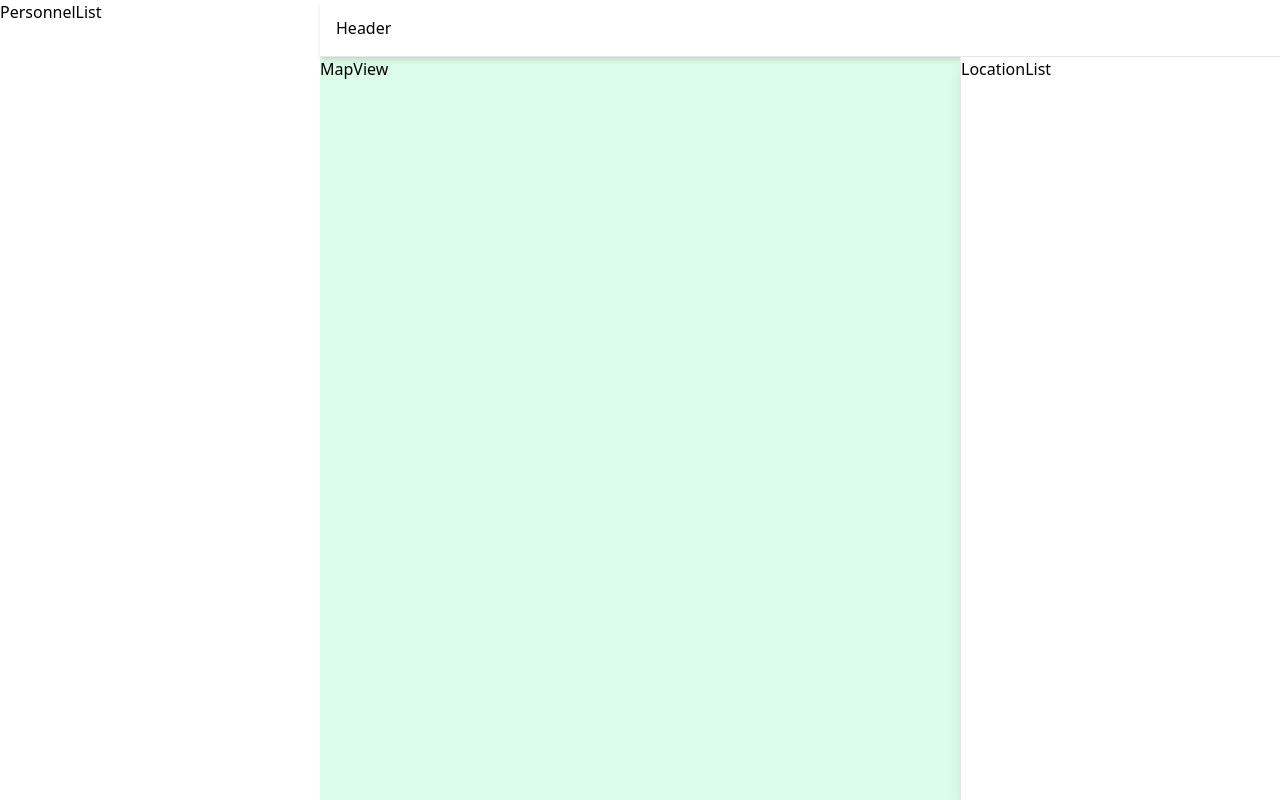
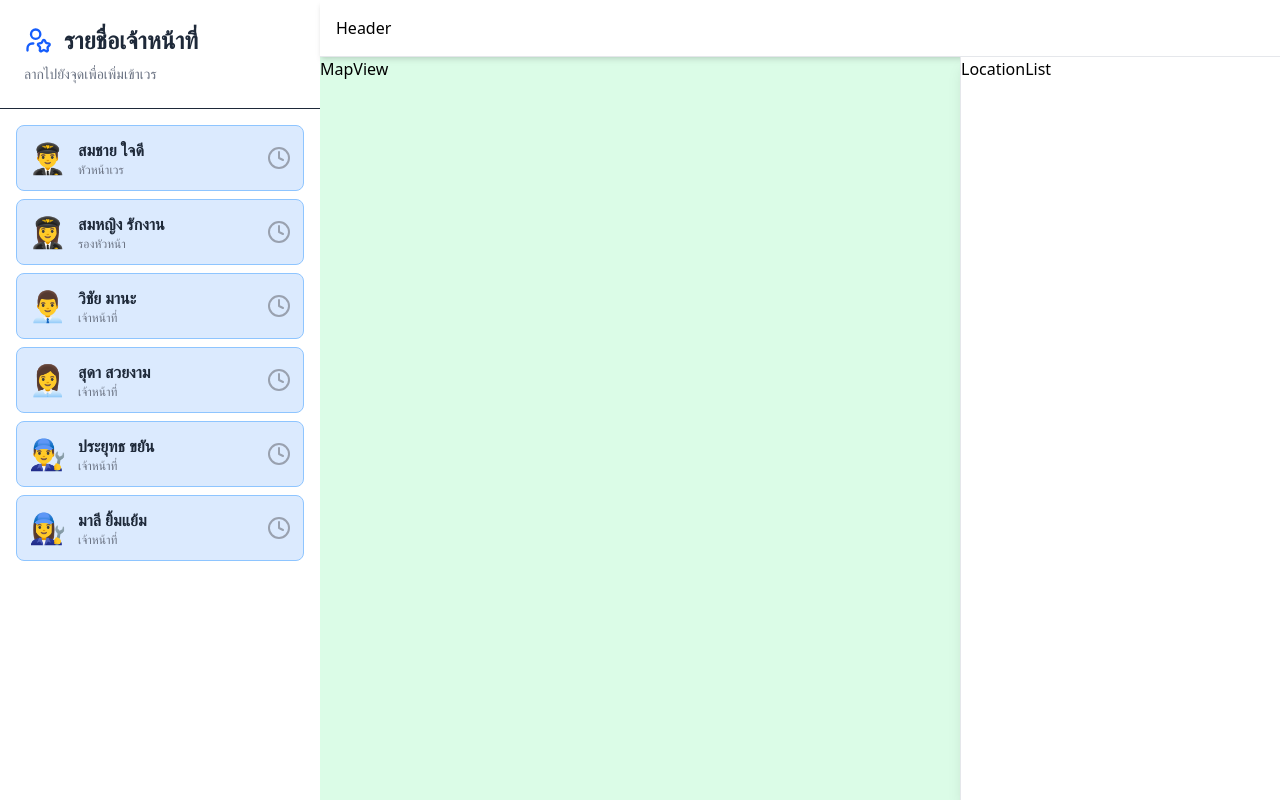
Before and after one commit to Missboonyos/Workshop-React2025-Project, a React (Vite) app: page / in a window 1280 px wide. Built offline with nearby package versions, Linux system fonts and the light colour scheme; data requests are answered from the project's data file.

Commit message:
EP10: Workshop Personnel

```diff
--- a/package.json
+++ b/package.json
@@ -14,6 +14,7 @@
     "@tailwindcss/vite": "^4.1.17",
     "axios": "^1.13.2",
     "json-server": "^1.0.0-beta.3",
+    "lucide-react": "^0.553.0",
     "react": "^19.2.0",
     "react-dom": "^19.2.0",
     "tailwindcss": "^4.1.17",
--- a/src/components/people/PersonnelList.jsx
+++ b/src/components/people/PersonnelList.jsx
@@ -1,22 +1,56 @@
 //rafce
-import React from 'react'
-import useDutyStore from '../../store/useDutyStore'
+import React from "react";
+import useDutyStore from "../../store/useDutyStore";
+import { UserStar } from "lucide-react";
+import { Clock } from "lucide-react";
 
 const PersonnelList = () => {
   //Zustand
   //Selecting multiple state slices
-  const personnel = useDutyStore((state)=>state.personnel)
-  console.log(personnel)
+  const personnel = useDutyStore((state) => state.personnel);
+  console.log(personnel);
 
   // console.log(clover.rabbit)
   // clover.rabbit()
 
+  return (
+    <div className="w-80 bg-white overflow-y-auto">
+      <div className="p-6 border-b border-gray-800">
+        <div className="flex items-center gap-3 mb-2">
+          <UserStar className="text-blue-600" size={28} />
+          <h2 className="text-2xl font-bold text-gray-800">
+            รายชื่อเจ้าหน้าที่
+          </h2>
+        </div>
 
-  return (
-    <div className='w-80 bg-white overflow-y-auto'>
-      PersonnelList
+        <p className="text-sm text-gray-500">ลากไปยังจุดเพื่อเพิ่มเข้าเวร</p>
+      </div>
+
+      <div className="p-4 space-y-2">
+        {personnel.map((item) => {
+          return (
+            <div
+            key={item.id}
+              className="flex items-center gap-3 p-3
+        bg-blue-100 border border-blue-300 rounded-lg
+       cursor-move hover:shadow-md hover:scale-105"
+            >
+              <div className="text-3xl">{item.avatar}</div>
+
+              <div className="flex-1">
+                <div className="font-semibold text-gray-800">{item.name}</div>
+                <div className="text-xs text-gray-500">{item.position}</div>
+              </div>
+
+              <div className="text-gray-400">
+                <Clock />
+              </div>
+            </div>
+          );
+        })}
+      </div>
     </div>
-  )
-}
+  );
+};
 
-export default PersonnelList
+export default PersonnelList;
```
Also changed, not shown: 1 other file (tests, documents, lock files or other folders).
